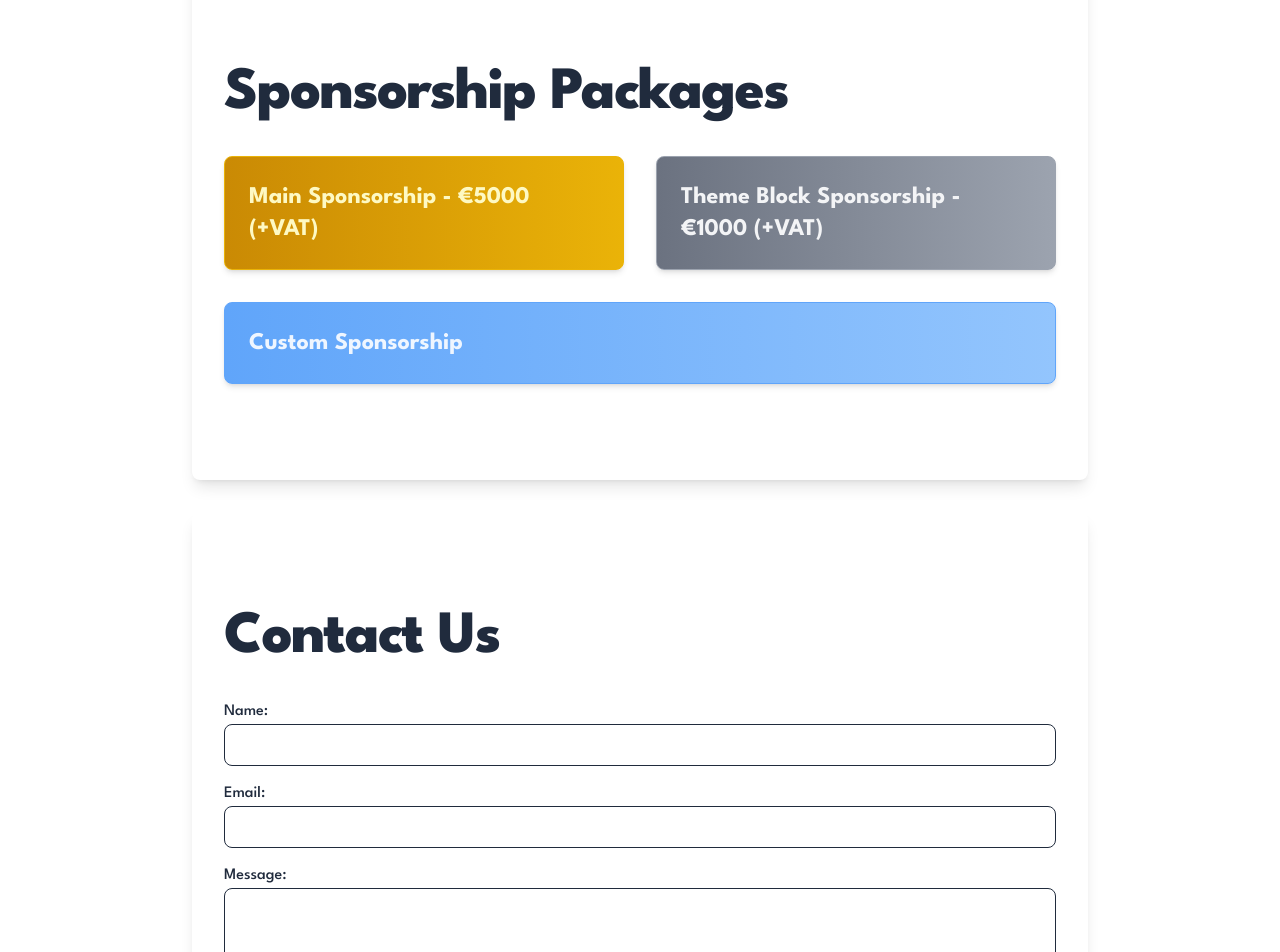
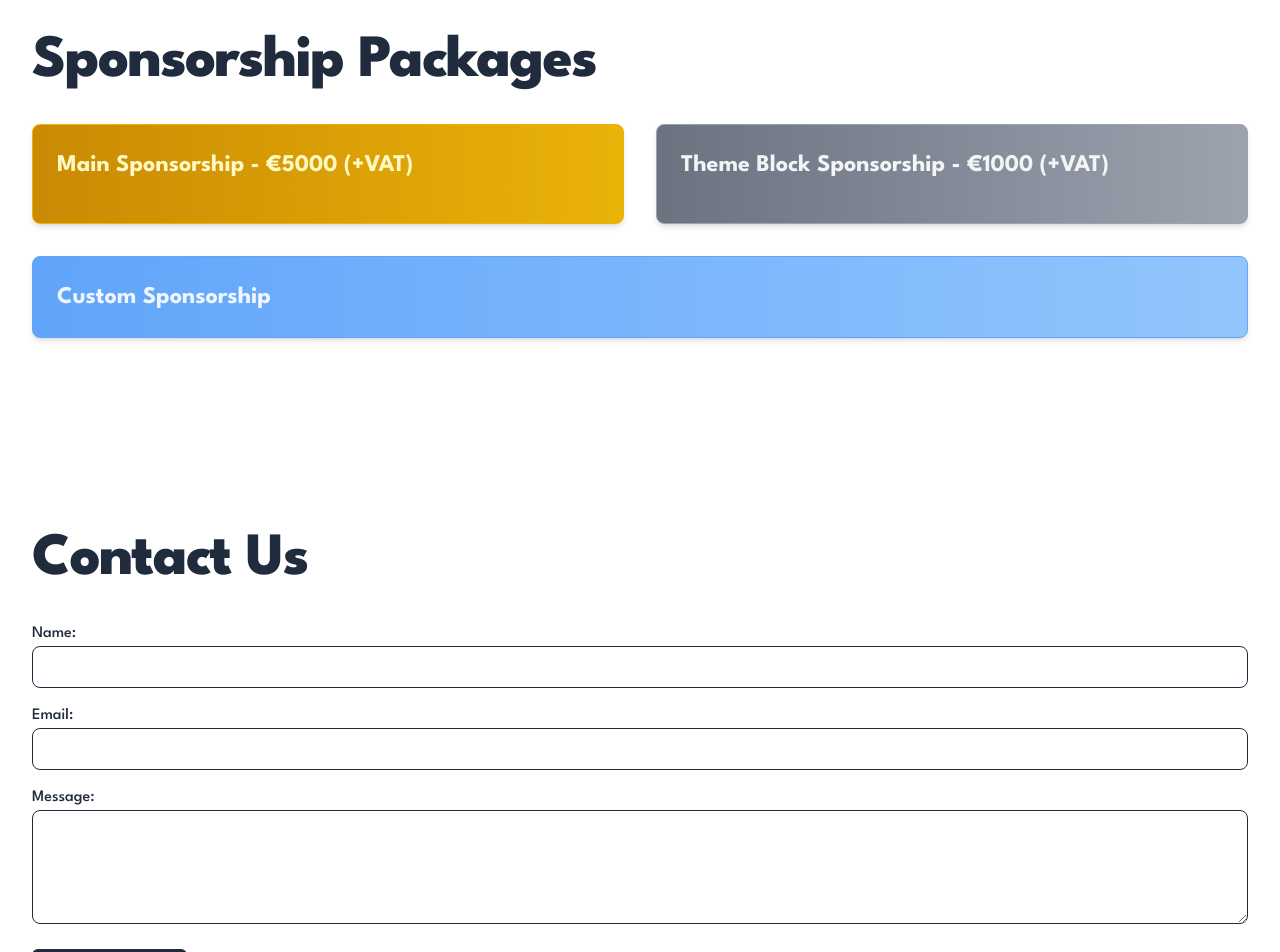
Before and after one commit to ElisVingisar/EEVR-Conference-Event-Organizer, a Next.js app in the folder realiti-express-main/: page /partners in a window 1280 px wide. Shown: the part 320-1272 px from the top of the page. Built offline with nearby package versions, Linux system fonts and the light colour scheme; no server answers.

Commit message:
Small UI changes to partners page

```diff
--- a/realiti-express-main/src/app/(app)/partners/page.tsx
+++ b/realiti-express-main/src/app/(app)/partners/page.tsx
@@ -92,7 +92,7 @@ const PartnersPage = () => {
   };
 
   return (
-    <div className="w-full">
+    <div>
       {/* Top Image with Info */}
       <div className="relative w-full h-64">
         <Image
@@ -109,7 +109,7 @@ const PartnersPage = () => {
       </div>
 
       {/* Sponsorship Packages Section */}
-      <Section id="sponsorship-packages" className="p-8 rounded-lg shadow-lg bg-white max-w-4xl w-full mx-auto mt-8">
+      <Section id="sponsorship-packages" className="flex flex-col bg-white relative">
         <h2 className="text-4xl font-extrabold tracking-tight sm:text-5xl lg:text-6xl text-realiti-blue2 mb-8">
           Sponsorship Packages
         </h2>
@@ -165,7 +165,7 @@ const PartnersPage = () => {
       </Section>
 
       {/* Contact Form Section */}
-      <Section id="contact-admin" className="p-8 rounded-lg shadow-lg bg-white max-w-4xl w-full mx-auto mt-8">
+      <Section id="contact-admin" className="mt-0">
         <h2 className="text-4xl font-extrabold tracking-tight sm:text-5xl lg:text-6xl text-realiti-blue2 mb-8">
           Contact Us
         </h2>
@@ -187,9 +187,7 @@ const PartnersPage = () => {
           </Button>
         </form>
         <Button
-          className="p-6 mt-8 text-lg bg-realiti-blue2 hover:bg-realiti-orange2 hover:text-gray-900"
-          asChild
-        >
+          className="p-6 mt-8 text-lg bg-realiti-blue2 hover:bg-realiti-orange2 hover:text-gray-900" asChild>
           <Link href="/">
             Back to main page
           </Link>
```
